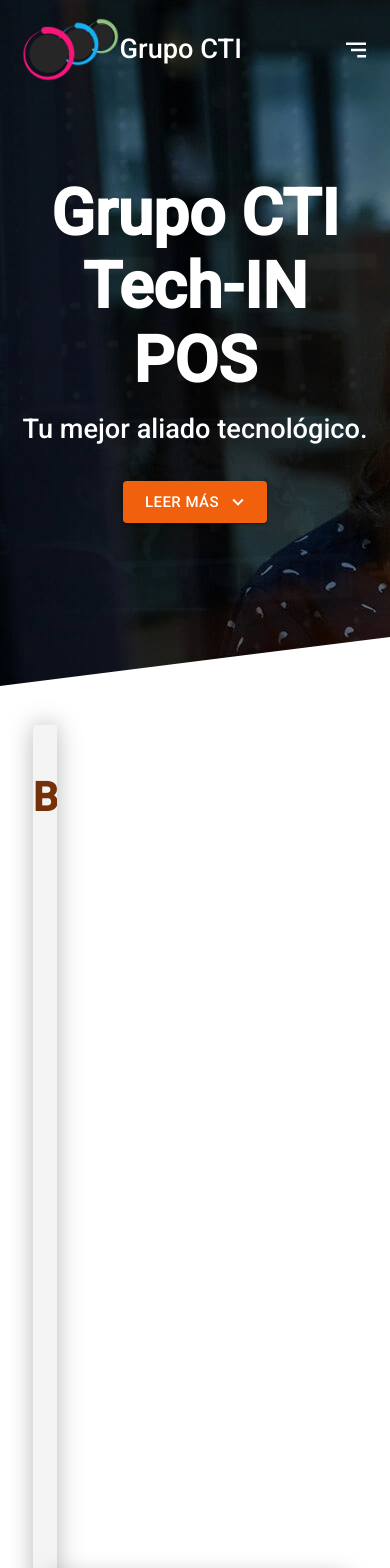
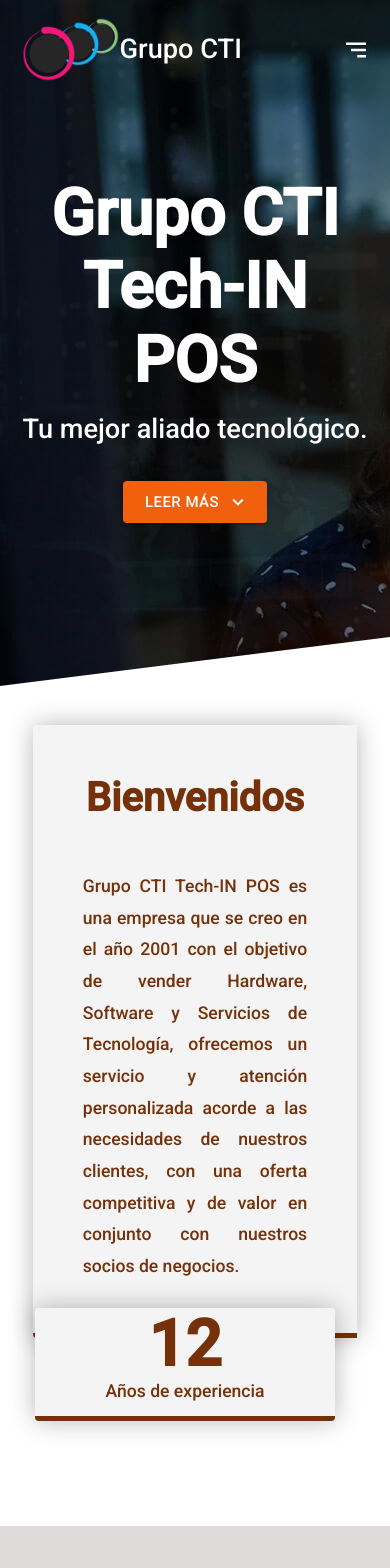
Before and after one commit to ucm23/cti, a Next.js app: page / in a window 390 px wide. Shown: the top 1568 px of the page. Built offline with nearby package versions, Linux system fonts and the light colour scheme; a small style sheet from the web is missing.

Commit message:
clase la mobile

```diff
--- a/pages/index.js
+++ b/pages/index.js
@@ -77,7 +77,7 @@
 
             {/* Bienvenida */}
             <section>
-                <section className='containerWP p-10'>
+                <section className='containerWP movilBienv p-10'>
                     <div className='bienvenida'>
                         <Fade direction="left">
                             <h1 className='bienvenida_titulo'>Bienvenidos</h1>
```
